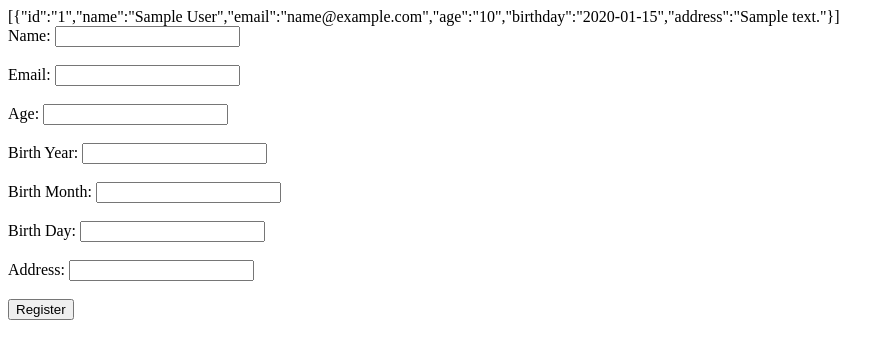
After one commit to hoshiiionline/its122L-mp6, a PHP site: page /pages/register.php in a window 1280 px wide. The commit adds this page. Shown: the top 359 px of the page, without its empty margins (0-894 px from the left). Run offline with PHP 8.4, Linux system fonts and the light colour scheme; tables that the repository leaves empty hold one stand-in row (values such as "Sample post").

Commit message:
Functional register page
- Fixed api.php to handle form submissions
- Created a (very barebones, but functional) registration page.

```diff
--- a/index.php
+++ b/index.php
@@ -6,6 +6,5 @@
     <title>Document</title>
 </head>
 <body>
-    Hello World There!
 </body>
 </html>
--- /dev/null
+++ b/pages/register.php
@@ -0,0 +1,39 @@
+<?php
+
+require '../use_reg_api/api.php';
+
+?>
+
+<!DOCTYPE html>
+<html lang="en">
+<head>
+    <meta charset="UTF-8">
+    <meta name="viewport" content="width=device-width, initial-scale=1.0">
+    <title>Registration</title>
+</head>
+<body>
+    <form action="register.php" method="POST">
+        <label for="name">Name:</label>
+        <input type="text" id="name" name="name" required><br><br>
+
+        <label for="email">Email:</label>
+        <input type="email" id="email" name="email" required><br><br>
+
+        <label for="age">Age:</label>
+        <input type="number" id="age" name="age" required><br><br>
+
+        <label for="birthYear">Birth Year:</label>
+        <input type="number" id="birthYear" name="birthYear" required><br><br>
+
+        <label for="birthMonth">Birth Month:</label>
+        <input type="number" id="birthMonth" name="birthMonth" required><br><br>
+
+        <label for="birthDay">Birth Day:</label>
+        <input type="number" id="birthDate" name="birthDate" required><br><br>
+        <label for="address">Address:</label>
+        <input type="text" id="address" name="address" required><br><br>
+
+        <input type="submit" value="Register">
+    </form>
+</body>
+</html>
--- a/use_reg_api/api.php
+++ b/use_reg_api/api.php
@@ -1,11 +1,14 @@
-
 <?php
 include 'db.php';
 
+// this condition is to check if api.php is being run directly. however, if run through other files such as register.php, this condition will be false
+// this is for POSTMAN usage, while not displaying on the actual site.
+if (basename($_SERVER['SCRIPT_FILENAME']) === basename(__FILE__)) {
     header("Content-Type: application/json");
+}
 
 $method = $_SERVER['REQUEST_METHOD'];
-$input = json_decode(file_get_contents('php://input'), true);
+
 switch ($method) {
     case 'GET':
         if (isset($_GET['id'])) {
@@ -24,29 +27,53 @@ switch ($method) {
         break;
 
     case 'POST':
-        $name = $input['name'];
-        $email = $input['email'];
-        $age = $input['age'];
-        $birthday = $input['birthday'];
-        $address = $input['address'];
+        if (isset($_POST['name']) && isset($_POST['email']) && isset($_POST['age']) && isset($_POST['birthMonth']) && isset($_POST['birthDate']) && isset($_POST['birthYear']) && isset($_POST['address'])) {
+            $name = mysqli_real_escape_string($conn, $_POST['name']);
+            $email = mysqli_real_escape_string($conn, $_POST['email']);
+            $age = intval($_POST['age']);
+            $birthMonth = intval($_POST['birthMonth']);
+            $birthDate = intval($_POST['birthDate']);
+            $birthYear = intval($_POST['birthYear']);
+            $address = mysqli_real_escape_string($conn, $_POST['address']);
+
+            if (checkdate($birthMonth, $birthDate, $birthYear)) {
+                $birthday = "$birthYear-$birthMonth-$birthDate";
+            } else {
+                echo json_encode(["message" => "Invalid date"]);
+            }
+
             $conn->query("INSERT INTO users (name, email, age, birthday, address) VALUES ('$name','$email', $age, '$birthday', '$address')");
             echo json_encode(["message" => "User added successfully"]);
+        } else {
+            echo json_encode(["message" => "Required parameters are missing"]);
+        }
         break;
 
     case 'PUT':
-        $name = $input['name'];
-        $email = $input['email'];
-        $age = $input['age'];
-        $birthday = $input['birthday'];
-        $address = $input['address'];
-        $conn->query("UPDATE users SET name='$name', email='$email', age=$age, birthday=$birthday, address=$address WHERE id=$id");
+        $input = json_decode(file_get_contents('php://input'), true);
+        if (isset($input['id']) && isset($input['name']) && isset($input['email']) && isset($input['age']) && isset($input['birthday']) && isset($input['address'])) {
+            $id = $input['id'];
+            $name = mysqli_real_escape_string($conn, $input['name']);
+            $email = mysqli_real_escape_string($conn, $input['email']);
+            $age = mysqli_real_escape_string($conn, $input['age']);
+            $birthday = mysqli_real_escape_string($conn, $input['birthday']);
+            $address = mysqli_real_escape_string($conn, $input['address']);
+
+            $conn->query("UPDATE users SET name='$name', email='$email', age=$age, birthday='$birthday', address='$address' WHERE id=$id");
             echo json_encode(["message" => "User updated successfully"]);
+        } else {
+            echo json_encode(["message" => "Required parameters are missing"]);
+        }
         break;
 
     case 'DELETE':
+        if (isset($_GET['id'])) {
             $id = $_GET['id'];
             $conn->query("DELETE FROM users WHERE id=$id");
             echo json_encode(["message" => "User deleted successfully"]);
+        } else {
+            echo json_encode(["message" => "ID is required"]);
+        }
         break;
 
     default:
--- a/use_reg_api/db.php
+++ b/use_reg_api/db.php
@@ -18,6 +18,5 @@ die("Connection failed: " . $conn->connect_error);
     <title>Document</title>
 </head>
 <body>
-    Test
 </body>
 </html>
```
Lines whose indentation alone changed are shown as unchanged.
